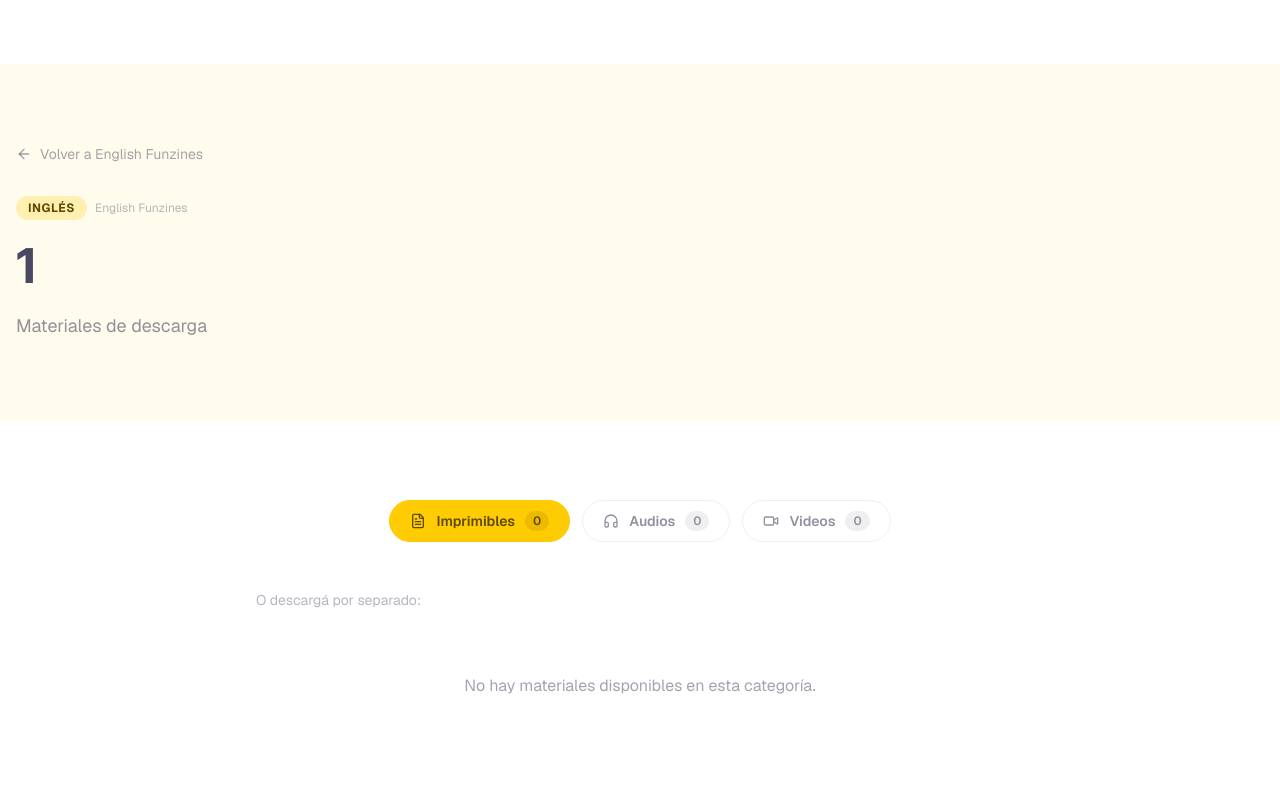
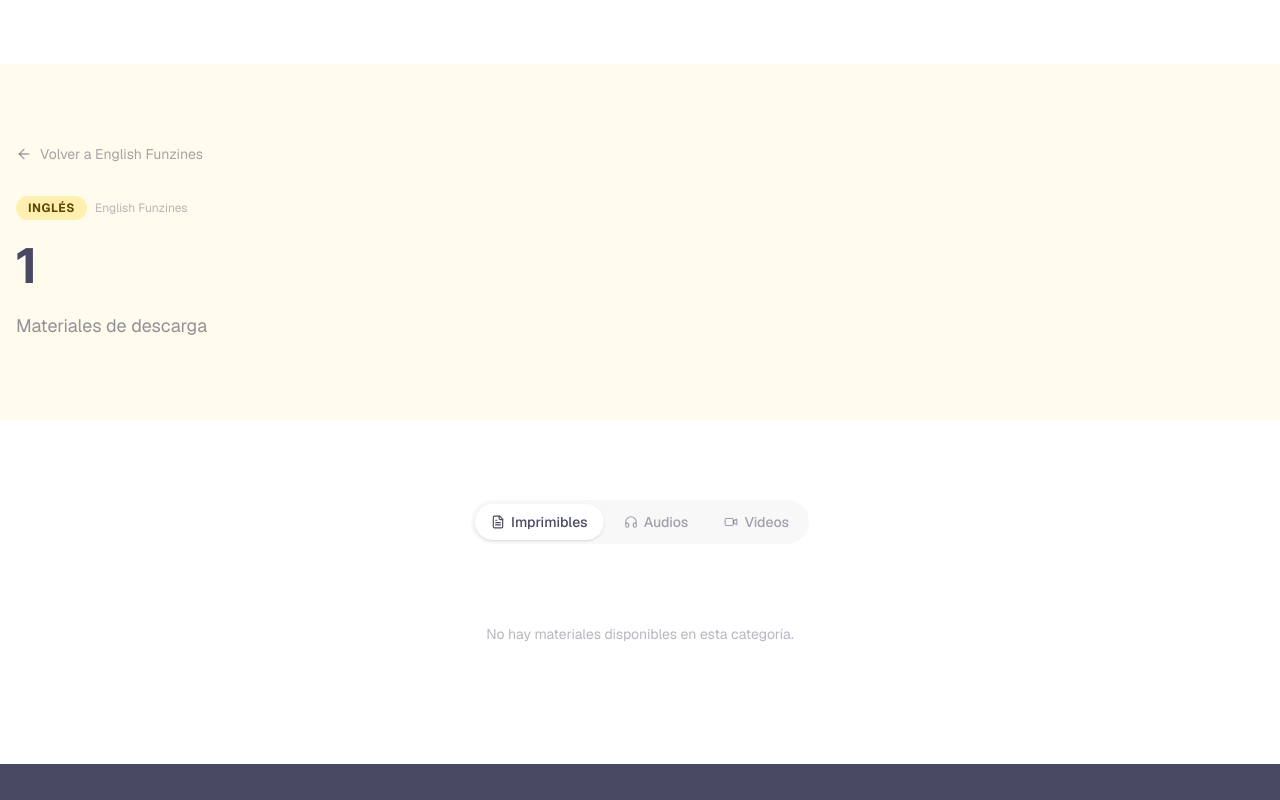
Before and after one commit to prltagustina/campus-v2, a Next.js app: page /area/lenguas-extranjeras/materiales/ingles/1 in a window 1280 px wide. Shown: the top 800 px of the page. Built offline with nearby package versions, Linux system fonts and the light colour scheme.

Commit message:
refactor: simplify and streamline UI elements for minimalism
Update category tabs to segmented controls; redesign download section and file list for simplicity.

Co-authored-by: Agustina Peralta <90661395+prltagustina@users.noreply.github.com>

```diff
--- a/app/area/lenguas-extranjeras/materiales/ingles/[issue]/page.tsx
+++ b/app/area/lenguas-extranjeras/materiales/ingles/[issue]/page.tsx
@@ -3,7 +3,7 @@
 import Link from "next/link";
 import { useState } from "react";
 import { useParams } from "next/navigation";
-import { ArrowLeft, FileText, Headphones, Video, ArrowDownToLine, Play, FolderDown } from "lucide-react";
+import { ArrowLeft, FileText, Headphones, Video, ArrowDownToLine, Play, Download } from "lucide-react";
 import { Header } from "@/components/header";
 import { Footer } from "@/components/landing/landing-footer";
 
@@ -152,120 +152,79 @@ export default function IssuePage() {
       <section className="py-12 sm:py-16 md:py-20 flex-1">
         <div className="container mx-auto px-4">
           <div className="max-w-3xl mx-auto">
-            {/* Category tabs */}
-            <div className="flex flex-wrap justify-center gap-2 sm:gap-3 mb-8 sm:mb-10 md:mb-12">
+            {/* Category tabs - minimalista */}
+            <div className="flex justify-center gap-1 mb-8 sm:mb-10 p-1 bg-gray-100/60 rounded-full w-fit mx-auto">
               {categorias.map((cat) => {
                 const isActive = categoriaActiva === cat.id;
                 const Icon = cat.icon;
-                const count = materiales[cat.id]?.length || 0;
                 return (
                   <button
                     key={cat.id}
                     type="button"
                     onClick={() => setCategoriaActiva(cat.id)}
-                    className="inline-flex items-center gap-1.5 sm:gap-2.5 px-3 sm:px-5 py-2 sm:py-2.5 rounded-full text-xs sm:text-sm font-semibold transition-all border"
-                    style={{
-                      backgroundColor: isActive ? AREA_COLOR : "transparent",
-                      borderColor: isActive ? AREA_COLOR : "#e5e5e5",
-                      color: isActive ? TEXT_ON_COLOR : "#494963",
-                      opacity: isActive ? 1 : 0.6,
-                    }}
+                    className={`inline-flex items-center gap-1.5 px-3 sm:px-4 py-1.5 sm:py-2 rounded-full text-xs sm:text-sm font-medium transition-all ${
+                      isActive
+                        ? "bg-white shadow-sm text-[#494963]"
+                        : "text-[#494963]/50 hover:text-[#494963]/70"
+                    }`}
                   >
-                    <Icon className="w-3.5 h-3.5 sm:w-4 sm:h-4" />
+                    <Icon className="w-3.5 h-3.5" />
                     {cat.label}
-                    <span
-                      className="text-[10px] sm:text-xs px-1.5 sm:px-2 py-0.5 rounded-full"
-                      style={{
-                        backgroundColor: isActive ? `${TEXT_ON_COLOR}20` : "#e5e5e5",
-                        color: isActive ? TEXT_ON_COLOR : "#494963"
-                      }}
-                    >
-                      {count}
-                    </span>
                   </button>
                 );
               })}
             </div>
 
-            {/* Download all option */}
+            {/* Download all - minimalista */}
             {archivosActivos.length > 0 && (
-              <div className="mb-6 sm:mb-8 p-4 sm:p-5 rounded-xl sm:rounded-2xl border-2 border-dashed" style={{ borderColor: `${AREA_COLOR}50`, backgroundColor: `${AREA_COLOR}08` }}>
-                <div className="flex flex-col sm:flex-row sm:items-center sm:justify-between gap-3 sm:gap-4">
-                  <div className="flex items-center gap-3">
-                    <div
-                      className="w-10 h-10 sm:w-12 sm:h-12 rounded-lg sm:rounded-xl flex items-center justify-center flex-shrink-0"
-                      style={{ backgroundColor: AREA_COLOR }}
-                    >
-                      <FolderDown className="w-5 h-5 sm:w-6 sm:h-6" style={{ color: TEXT_ON_COLOR }} />
-                    </div>
-                    <div>
-                      <p className="text-sm sm:text-base text-[#494963] font-semibold">
-                        Descargar todo ({categorias.find(c => c.id === categoriaActiva)?.label})
-                      </p>
-                      <p className="text-[10px] sm:text-xs text-[#494963]/50 mt-0.5">
-                        {archivosActivos.length} archivos en un ZIP
-                      </p>
-                    </div>
-                  </div>
-                  <button
-                    type="button"
-                    className="inline-flex items-center justify-center gap-2 px-4 sm:px-5 py-2 sm:py-2.5 rounded-full text-xs sm:text-sm font-semibold transition-all hover:shadow-md"
-                    style={{ backgroundColor: AREA_COLOR, color: TEXT_ON_COLOR }}
-                  >
-                    <ArrowDownToLine className="w-3.5 h-3.5 sm:w-4 sm:h-4" />
-                    Descargar ZIP
-                  </button>
-                </div>
+              <div className="flex items-center justify-between mb-6 pb-4 border-b border-gray-100">
+                <span className="text-xs text-[#494963]/40">
+                  {archivosActivos.length} {archivosActivos.length === 1 ? 'archivo' : 'archivos'}
+                </span>
+                <button
+                  type="button"
+                  className="inline-flex items-center gap-1.5 text-xs font-medium transition-colors hover:opacity-80"
+                  style={{ color: TEXT_ON_COLOR }}
+                >
+                  <Download className="w-3.5 h-3.5" />
+                  Descargar todo
+                </button>
               </div>
             )}
 
-            {/* Files list - individual downloads */}
-            <p className="text-xs sm:text-sm text-[#494963]/40 mb-3 sm:mb-4">O descargá por separado:</p>
+            {/* Files list */}
             {archivosActivos.length > 0 ? (
-              <div className="flex flex-col gap-3 sm:gap-4">
+              <div className="divide-y divide-gray-50">
                 {archivosActivos.map((file, index) => {
                   const CategoryIcon = getIconForCategory(categoriaActiva);
                   const ActionIcon = getActionIcon(categoriaActiva);
                   return (
                     <div
                       key={`${file.nombre}-${index}`}
-                      className="group flex items-center gap-3 sm:gap-5 rounded-xl sm:rounded-2xl border border-gray-100 bg-white px-4 sm:px-6 py-4 sm:py-5 transition-all hover:border-gray-200 hover:shadow-md"
+                      className="group flex items-center gap-4 py-3 transition-colors hover:bg-gray-50/50 -mx-2 px-2 rounded-lg"
                     >
-                      <div
-                        className="w-10 h-10 sm:w-12 sm:h-12 rounded-lg sm:rounded-xl flex items-center justify-center flex-shrink-0"
-                        style={{ backgroundColor: `${AREA_COLOR}0D` }}
-                      >
-                        <CategoryIcon className="w-4 h-4 sm:w-5 sm:h-5" style={{ color: AREA_COLOR }} />
-                      </div>
+                      <CategoryIcon className="w-4 h-4 flex-shrink-0 text-[#494963]/25" />
                       <div className="flex-1 min-w-0">
-                        <p className="text-xs sm:text-sm md:text-base text-[#494963] font-medium truncate leading-snug">
+                        <p className="text-sm text-[#494963] truncate">
                           {file.nombre}
                         </p>
-                        <p className="text-[10px] sm:text-xs text-[#494963]/35 mt-0.5 sm:mt-1">
-                          {file.formato} &middot; {file.size}
+                        <p className="text-[10px] text-[#494963]/30 mt-0.5">
+                          {file.formato} · {file.size}
                         </p>
                       </div>
                       <button
                         type="button"
-                        className="flex-shrink-0 w-8 h-8 sm:w-10 sm:h-10 rounded-full flex items-center justify-center transition-all text-[#494963]/30 hover:text-white group-hover:opacity-100 opacity-60"
-                        onMouseEnter={(e) => {
-                          (e.currentTarget as HTMLElement).style.backgroundColor = AREA_COLOR;
-                          (e.currentTarget as HTMLElement).style.color = TEXT_ON_COLOR;
-                        }}
-                        onMouseLeave={(e) => {
-                          (e.currentTarget as HTMLElement).style.backgroundColor = "";
-                          (e.currentTarget as HTMLElement).style.color = "";
-                        }}
+                        className="flex-shrink-0 p-2 rounded-full transition-colors text-[#494963]/20 hover:text-[#494963]/60 hover:bg-gray-100"
                       >
-                        <ActionIcon className="w-3.5 h-3.5 sm:w-4 sm:h-4" />
+                        <ActionIcon className="w-4 h-4" />
                       </button>
                     </div>
                   );
                 })}
               </div>
             ) : (
-              <div className="text-center py-10 sm:py-12">
-                <p className="text-sm sm:text-base text-[#494963]/50">
+              <div className="text-center py-10">
+                <p className="text-sm text-[#494963]/40">
                   No hay materiales disponibles en esta categoría.
                 </p>
               </div>
```
